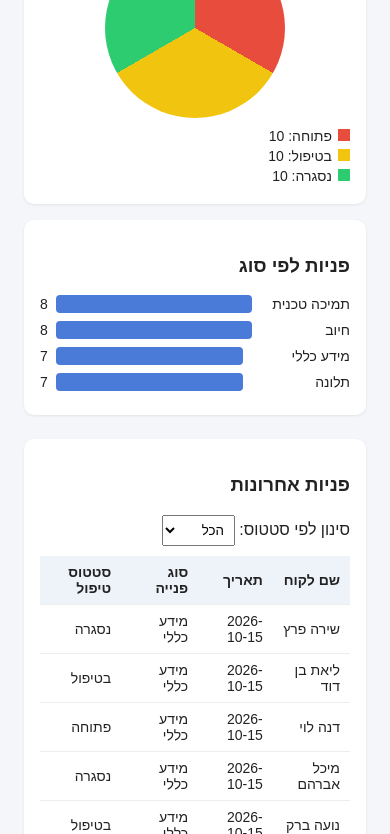
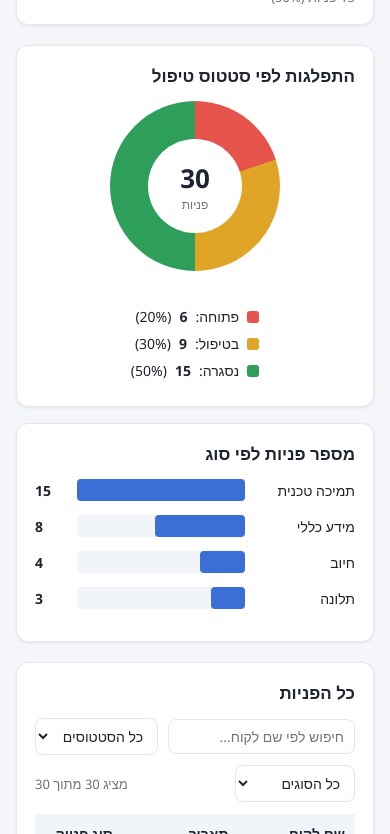
Before and after one commit to Tamar-Shtein/customer-service-dashboard, a plain HTML site: page index.html in a window 390 px wide. Shown: the part 612-1446 px from the top of the page. Drawn offline with Linux system fonts and the light colour scheme.

Commit message:
Improve customer service dashboard
- Fix open-tickets KPI to count only 'פתוחה' (in-progress shown separately)
- Realistic seeded mock data: 30 tickets over 45 days, weighted types,
  status correlated with ticket age
- Donut chart with legend percentages, responsive bar chart
- Table filters by status and type, name search, status badges
- Dark mode and mobile layout

Co-Authored-By: Claude Opus 5.5 <noreply@anthropic.com>
Claude-Session: https://claude.ai/code/session_01S8cRLpdpMrbGfKoNBkMfib

```diff
--- a/index.html
+++ b/index.html
@@ -5,135 +5,269 @@
 <meta name="viewport" content="width=device-width, initial-scale=1.0">
 <title>דאשבורד שירות לקוחות</title>
 <style>
-  body { font-family: Arial, sans-serif; background: #f4f6fa; margin: 0; padding: 24px; color: #222; }
-  h1 { margin-top: 0; }
-  .kpis { display: grid; grid-template-columns: repeat(auto-fit, minmax(180px, 1fr)); gap: 16px; margin-bottom: 24px; }
-  .card { background: #fff; border-radius: 10px; padding: 16px; box-shadow: 0 1px 3px rgba(0,0,0,.08); }
-  .kpi-value { font-size: 28px; font-weight: bold; }
-  .kpi-label { color: #666; font-size: 14px; }
-  .charts { display: grid; grid-template-columns: repeat(auto-fit, minmax(300px, 1fr)); gap: 16px; margin-bottom: 24px; }
-  .pie { width: 180px; height: 180px; border-radius: 50%; margin: 10px auto; }
-  .legend div { margin: 4px 0; font-size: 14px; }
-  .bar-row { display: flex; align-items: center; margin: 8px 0; font-size: 14px; }
-  .bar-label { width: 110px; }
-  .bar { height: 18px; background: #4a7bd8; border-radius: 4px; }
-  .bar-num { margin-right: 8px; }
-  table { width: 100%; border-collapse: collapse; background: #fff; }
-  th, td { padding: 8px 10px; border-bottom: 1px solid #eee; text-align: right; font-size: 14px; }
-  th { background: #eef2f9; }
-  select { padding: 6px; margin-bottom: 10px; }
+  :root {
+    --bg: #f4f6fa;
+    --surface: #ffffff;
+    --text: #1f2430;
+    --muted: #6b7280;
+    --border: #e5e7eb;
+    --head: #f1f4f9;
+    --accent: #3b6fd8;
+    --open: #e5534b;
+    --progress: #e0a526;
+    --closed: #2e9e5b;
+    --shadow: 0 1px 3px rgba(0,0,0,.08);
+  }
+  @media (prefers-color-scheme: dark) {
+    :root {
+      --bg: #14171f;
+      --surface: #1d212b;
+      --text: #e8eaf0;
+      --muted: #9aa1ae;
+      --border: #2d3240;
+      --head: #252a36;
+      --accent: #6b97ef;
+      --shadow: none;
+    }
+  }
+  * { box-sizing: border-box; }
+  body {
+    font-family: "Segoe UI", Arial, sans-serif;
+    background: var(--bg);
+    color: var(--text);
+    margin: 0;
+    padding: 24px 16px;
+  }
+  .wrap { max-width: 1100px; margin: 0 auto; }
+  header { display: flex; justify-content: space-between; align-items: baseline; flex-wrap: wrap; gap: 8px; margin-bottom: 20px; }
+  h1 { margin: 0; font-size: 26px; }
+  .subtitle { color: var(--muted); font-size: 14px; }
+  h2 { margin: 0 0 14px; font-size: 17px; }
+
+  .card { background: var(--surface); border: 1px solid var(--border); border-radius: 12px; padding: 18px; box-shadow: var(--shadow); }
+
+  /* מדדים */
+  .kpis { display: grid; grid-template-columns: repeat(auto-fit, minmax(200px, 1fr)); gap: 16px; margin-bottom: 20px; }
+  .kpi-label { color: var(--muted); font-size: 14px; margin-bottom: 6px; }
+  .kpi-value { font-size: 30px; font-weight: 700; }
+  .kpi-note { color: var(--muted); font-size: 13px; margin-top: 4px; }
+
+  /* גרפים */
+  .charts { display: grid; grid-template-columns: repeat(auto-fit, minmax(300px, 1fr)); gap: 16px; margin-bottom: 20px; }
+  .pie-wrap { display: flex; align-items: center; justify-content: center; gap: 28px; flex-wrap: wrap; }
+  .pie { position: relative; width: 170px; height: 170px; border-radius: 50%; }
+  .pie::after { content: ""; position: absolute; inset: 38px; background: var(--surface); border-radius: 50%; }
+  .pie-center { position: absolute; inset: 0; display: flex; flex-direction: column; align-items: center; justify-content: center; z-index: 1; }
+  .pie-center b { font-size: 26px; }
+  .pie-center span { font-size: 12px; color: var(--muted); }
+  .legend-item { display: flex; align-items: center; gap: 8px; margin: 8px 0; font-size: 14px; }
+  .swatch { width: 12px; height: 12px; border-radius: 3px; flex-shrink: 0; }
+
+  .bar-row { display: grid; grid-template-columns: 100px 1fr 32px; align-items: center; gap: 10px; margin: 14px 0; font-size: 14px; }
+  .bar-track { background: var(--head); border-radius: 4px; height: 22px; }
+  .bar { height: 100%; background: var(--accent); border-radius: 4px; transition: width .4s; }
+  .bar-num { font-weight: 600; text-align: left; }
+
+  /* טבלה */
+  .filters { display: flex; flex-wrap: wrap; gap: 10px; margin-bottom: 12px; align-items: center; }
+  .filters input, .filters select {
+    padding: 7px 10px; border: 1px solid var(--border); border-radius: 8px;
+    background: var(--surface); color: var(--text); font: inherit; font-size: 14px;
+  }
+  .filters input { flex: 1; min-width: 160px; }
+  .count { color: var(--muted); font-size: 13px; margin-inline-start: auto; }
+  .table-scroll { overflow-x: auto; }
+  table { width: 100%; border-collapse: collapse; min-width: 480px; }
+  th, td { padding: 10px; border-bottom: 1px solid var(--border); text-align: right; font-size: 14px; }
+  th { background: var(--head); font-weight: 600; }
+  tbody tr:hover { background: var(--head); }
+  .badge { display: inline-block; padding: 2px 10px; border-radius: 999px; font-size: 13px; font-weight: 600; color: #fff; }
+  .empty { text-align: center; color: var(--muted); padding: 24px; }
 </style>
 </head>
 <body>
+<div class="wrap">
 
+  <header>
     <h1>דאשבורד שירות לקוחות</h1>
+    <div class="subtitle" id="range"></div>
+  </header>
 
-<div class="kpis">
-  <div class="card"><div class="kpi-value" id="kpi-total"></div><div class="kpi-label">סך כל הפניות</div></div>
-  <div class="card"><div class="kpi-value" id="kpi-open"></div><div class="kpi-label">פניות פתוחות</div></div>
-  <div class="card"><div class="kpi-value" id="kpi-closed-rate"></div><div class="kpi-label">שיעור פניות שנסגרו</div></div>
-  <div class="card"><div class="kpi-value" id="kpi-top"></div><div class="kpi-label">סוג הפנייה הנפוץ ביותר</div></div>
+  <section class="kpis">
+    <div class="card"><div class="kpi-label">סך כל הפניות</div><div class="kpi-value" id="kpi-total"></div></div>
+    <div class="card"><div class="kpi-label">פניות פתוחות</div><div class="kpi-value" id="kpi-open"></div><div class="kpi-note" id="kpi-open-note"></div></div>
+    <div class="card"><div class="kpi-label">שיעור פניות שנסגרו</div><div class="kpi-value" id="kpi-closed-rate"></div><div class="kpi-note" id="kpi-closed-note"></div></div>
+    <div class="card"><div class="kpi-label">סוג הפנייה הנפוץ ביותר</div><div class="kpi-value" id="kpi-top"></div><div class="kpi-note" id="kpi-top-note"></div></div>
+  </section>
+
+  <section class="charts">
+    <div class="card">
+      <h2>התפלגות לפי סטטוס טיפול</h2>
+      <div class="pie-wrap">
+        <div class="pie" id="pie"><div class="pie-center"><b id="pie-total"></b><span>פניות</span></div></div>
+        <div id="pie-legend"></div>
       </div>
-
-<div class="charts">
-  <div class="card">
-    <h3>התפלגות לפי סטטוס</h3>
-    <div class="pie" id="pie"></div>
-    <div class="legend" id="pie-legend"></div>
     </div>
     <div class="card">
-    <h3>פניות לפי סוג</h3>
+      <h2>מספר פניות לפי סוג</h2>
       <div id="bars"></div>
     </div>
+  </section>
+
+  <section class="card">
+    <h2>כל הפניות</h2>
+    <div class="filters">
+      <input id="search" type="search" placeholder="חיפוש לפי שם לקוח…">
+      <select id="filter-status"><option value="all">כל הסטטוסים</option></select>
+      <select id="filter-type"><option value="all">כל הסוגים</option></select>
+      <span class="count" id="count"></span>
     </div>
-
-<div class="card">
-  <h3>פניות אחרונות</h3>
-  <label>סינון לפי סטטוס:
-    <select id="filter">
-      <option value="all">הכל</option>
-      <option value="פתוחה">פתוחה</option>
-      <option value="בטיפול">בטיפול</option>
-      <option value="נסגרה">נסגרה</option>
-    </select>
-  </label>
+    <div class="table-scroll">
       <table>
         <thead><tr><th>שם לקוח</th><th>תאריך</th><th>סוג פנייה</th><th>סטטוס טיפול</th></tr></thead>
         <tbody id="rows"></tbody>
       </table>
     </div>
+  </section>
+
+</div>
 
 <script>
-  // נתוני דמה: 30 פניות
-  const names = ["דנה לוי","יוסי כהן","מיכל אברהם","אורי שמעוני","נועה ברק","תומר גולן","שירה פרץ","עמית רוזן","ליאת בן דוד","רון מזרחי"];
-  const types = ["תמיכה טכנית","חיוב","מידע כללי","תלונה"];
-  const statuses = ["פתוחה","בטיפול","נסגרה"];
+  // ===== הגדרות =====
+  const TYPES = ["תמיכה טכנית", "חיוב", "מידע כללי", "תלונה"];
+  const STATUSES = ["פתוחה", "בטיפול", "נסגרה"];
+  const STATUS_COLORS = { "פתוחה": "var(--open)", "בטיפול": "var(--progress)", "נסגרה": "var(--closed)" };
+
+  // ===== נתוני דמה: 30 פניות =====
+  // מחולל מספרים אקראיים עם "זרע" קבוע, כדי שהנתונים יהיו זהים בכל טעינה
+  function seededRandom(seed) {
+    return function () {
+      seed = (seed + 0x6D2B79F5) | 0;
+      let t = Math.imul(seed ^ (seed >>> 15), 1 | seed);
+      t = (t + Math.imul(t ^ (t >>> 7), 61 | t)) ^ t;
+      return ((t ^ (t >>> 14)) >>> 0) / 4294967296;
+    };
+  }
+  const rand = seededRandom(100);
+
+  function pickWeighted(items, weights) {
+    const total = weights.reduce((a, b) => a + b, 0);
+    let r = rand() * total;
+    for (let i = 0; i < items.length; i++) {
+      r -= weights[i];
+      if (r < 0) return items[i];
+    }
+    return items[items.length - 1];
+  }
+
+  const NAMES = [
+    "דנה לוי", "יוסי כהן", "מיכל אברהם", "אורי שמעוני", "נועה ברק",
+    "תומר גולן", "שירה פרץ", "עמית רוזן", "ליאת בן דוד", "רון מזרחי",
+    "הילה פרידמן", "איתי שגיא", "מאיה אלון", "גיא נחום", "רותם קפלן",
+    "אביגיל דהן", "עידו ויס", "יעל חדד", "אלון ביטון", "טל אזולאי"
+  ];
+
+  const TODAY = new Date(2026, 10, 14); // 14 בנובמבר 2026
+  const DAYS_BACK = 45;
+
+  function formatDate(d) {
+    return `${d.getFullYear()}-${String(d.getMonth() + 1).padStart(2, "0")}-${String(d.getDate()).padStart(2, "0")}`;
+  }
 
   const data = [];
   for (let i = 0; i < 30; i++) {
-    const day = ((i * 7) % 28) + 1;
-    const month = String(10 - (i % 2)).padStart(2, "0");
+    const age = Math.floor(rand() * DAYS_BACK); // כמה ימים עברו מאז הפנייה
+    const date = new Date(TODAY);
+    date.setDate(date.getDate() - age);
+
+    // פניות ישנות יותר נוטות להיות סגורות, חדשות נוטות להיות פתוחות
+    const statusWeights = age < 7 ? [5, 3, 1] : age < 20 ? [2, 4, 4] : [1, 2, 8];
+
     data.push({
-      name: names[(i * 3) % names.length],
-      date: `2026-${month}-${String(day).padStart(2, "0")}`,
-      type: types[(i * 5) % types.length],
-      status: statuses[(i * 2 + 1) % statuses.length]
+      name: NAMES[Math.floor(rand() * NAMES.length)],
+      date: formatDate(date),
+      type: pickWeighted(TYPES, [10, 7, 5, 3]),
+      status: pickWeighted(STATUSES, statusWeights)
     });
   }
+  // מיון מהחדשה לישנה
   data.sort((a, b) => b.date.localeCompare(a.date));
 
-  // מדדים
+  // ===== חישובים =====
+  const countBy = (key, values) => {
+    const c = {};
+    values.forEach(v => c[v] = 0);
+    data.forEach(d => c[d[key]]++);
+    return c;
+  };
+  const statusCount = countBy("status", STATUSES);
+  const typeCount = countBy("type", TYPES);
   const total = data.length;
-  const open = data.filter(d => d.status !== "נסגרה").length;
-  const closed = total - open;
-  const closedRate = Math.round((closed / total) * 100);
+  const pct = n => Math.round((n / total) * 100);
 
-  const typeCount = {};
-  types.forEach(t => typeCount[t] = 0);
-  data.forEach(d => typeCount[d.type]++);
-  const topType = Object.entries(typeCount).sort((a, b) => b[1] - a[1])[0][0];
+  // ===== מדדים =====
+  const $ = id => document.getElementById(id);
+  const [topType, topCount] = Object.entries(typeCount).sort((a, b) => b[1] - a[1])[0];
 
-  document.getElementById("kpi-total").textContent = total;
-  document.getElementById("kpi-open").textContent = open;
-  document.getElementById("kpi-closed-rate").textContent = closedRate + "%";
-  document.getElementById("kpi-top").textContent = topType;
+  $("range").textContent = `נתוני דמה · ${data[data.length - 1].date} עד ${data[0].date}`;
+  $("kpi-total").textContent = total;
+  $("kpi-open").textContent = statusCount["פתוחה"];
+  $("kpi-open-note").textContent = `ועוד ${statusCount["בטיפול"]} בטיפול`;
+  $("kpi-closed-rate").textContent = pct(statusCount["נסגרה"]) + "%";
+  $("kpi-closed-note").textContent = `${statusCount["נסגרה"]} מתוך ${total} פניות`;
+  $("kpi-top").textContent = topType;
+  $("kpi-top-note").textContent = `${topCount} פניות (${pct(topCount)}%)`;
 
-  // גרף עוגה לפי סטטוס
-  const statusCount = {};
-  statuses.forEach(s => statusCount[s] = data.filter(d => d.status === s).length);
-  const colors = ["#e74c3c", "#f1c40f", "#2ecc71"];
+  // ===== גרף עוגה (דונאט) לפי סטטוס =====
   let start = 0;
-  const parts = [];
-  const legend = document.getElementById("pie-legend");
-  statuses.forEach((s, i) => {
-    const pct = (statusCount[s] / total) * 100;
-    parts.push(`${colors[i]} ${start}% ${start + pct}%`);
-    start += pct;
-    legend.innerHTML += `<div><span style="display:inline-block;width:12px;height:12px;background:${colors[i]};margin-left:6px"></span>${s}: ${statusCount[s]}</div>`;
+  const slices = [];
+  STATUSES.forEach(s => {
+    const end = start + (statusCount[s] / total) * 100;
+    slices.push(`${STATUS_COLORS[s]} ${start}% ${end}%`);
+    start = end;
+    $("pie-legend").insertAdjacentHTML("beforeend",
+      `<div class="legend-item"><span class="swatch" style="background:${STATUS_COLORS[s]}"></span>
+       ${s}: <b>${statusCount[s]}</b> (${pct(statusCount[s])}%)</div>`);
   });
-  document.getElementById("pie").style.background = `conic-gradient(${parts.join(", ")})`;
+  $("pie").style.background = `conic-gradient(${slices.join(", ")})`;
+  $("pie-total").textContent = total;
 
-  // גרף עמודות לפי סוג
-  const maxCount = Math.max(...Object.values(typeCount));
-  const bars = document.getElementById("bars");
-  types.forEach(t => {
-    const width = (typeCount[t] / maxCount) * 220;
-    bars.innerHTML += `<div class="bar-row"><div class="bar-label">${t}</div><div class="bar" style="width:${width}px"></div><span class="bar-num">${typeCount[t]}</span></div>`;
+  // ===== גרף עמודות לפי סוג פנייה =====
+  const maxType = Math.max(...Object.values(typeCount));
+  TYPES.slice().sort((a, b) => typeCount[b] - typeCount[a]).forEach(t => {
+    $("bars").insertAdjacentHTML("beforeend",
+      `<div class="bar-row">
+         <span>${t}</span>
+         <div class="bar-track"><div class="bar" style="width:${(typeCount[t] / maxType) * 100}%"></div></div>
+         <span class="bar-num">${typeCount[t]}</span>
+       </div>`);
   });
 
-  // טבלה עם סינון
-  function renderRows(filter) {
-    const rows = document.getElementById("rows");
-    rows.innerHTML = "";
-    data
-      .filter(d => filter === "all" || d.status === filter)
-      .forEach(d => {
-        rows.innerHTML += `<tr><td>${d.name}</td><td>${d.date}</td><td>${d.type}</td><td>${d.status}</td></tr>`;
-      });
+  // ===== טבלה עם סינון וחיפוש =====
+  STATUSES.forEach(s => $("filter-status").insertAdjacentHTML("beforeend", `<option>${s}</option>`));
+  TYPES.forEach(t => $("filter-type").insertAdjacentHTML("beforeend", `<option>${t}</option>`));
+
+  function renderRows() {
+    const q = $("search").value.trim();
+    const status = $("filter-status").value;
+    const type = $("filter-type").value;
+    const rows = data.filter(d =>
+      (status === "all" || d.status === status) &&
+      (type === "all" || d.type === type) &&
+      (q === "" || d.name.includes(q))
+    );
+    $("rows").innerHTML = rows.length
+      ? rows.map(d => `<tr>
+          <td>${d.name}</td>
+          <td>${d.date}</td>
+          <td>${d.type}</td>
+          <td><span class="badge" style="background:${STATUS_COLORS[d.status]}">${d.status}</span></td>
+        </tr>`).join("")
+      : `<tr><td colspan="4" class="empty">לא נמצאו פניות התואמות לסינון</td></tr>`;
+    $("count").textContent = `מציג ${rows.length} מתוך ${total}`;
   }
-  renderRows("all");
-  document.getElementById("filter").addEventListener("change", e => renderRows(e.target.value));
+  ["search", "filter-status", "filter-type"].forEach(id => $(id).addEventListener("input", renderRows));
+  renderRows();
 </script>
-
 </body>
 </html>
```
Lines whose indentation alone changed are shown as unchanged.
